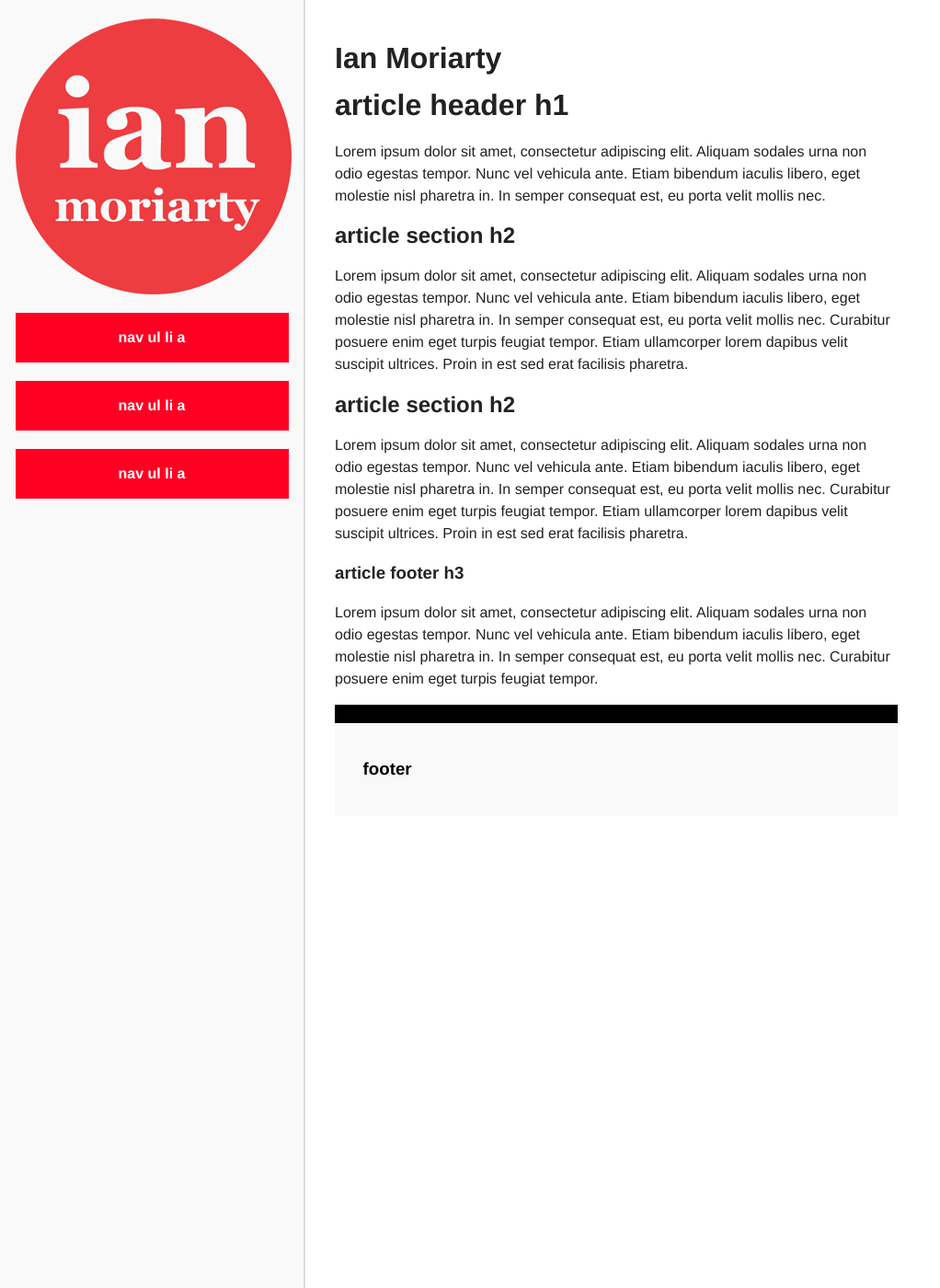
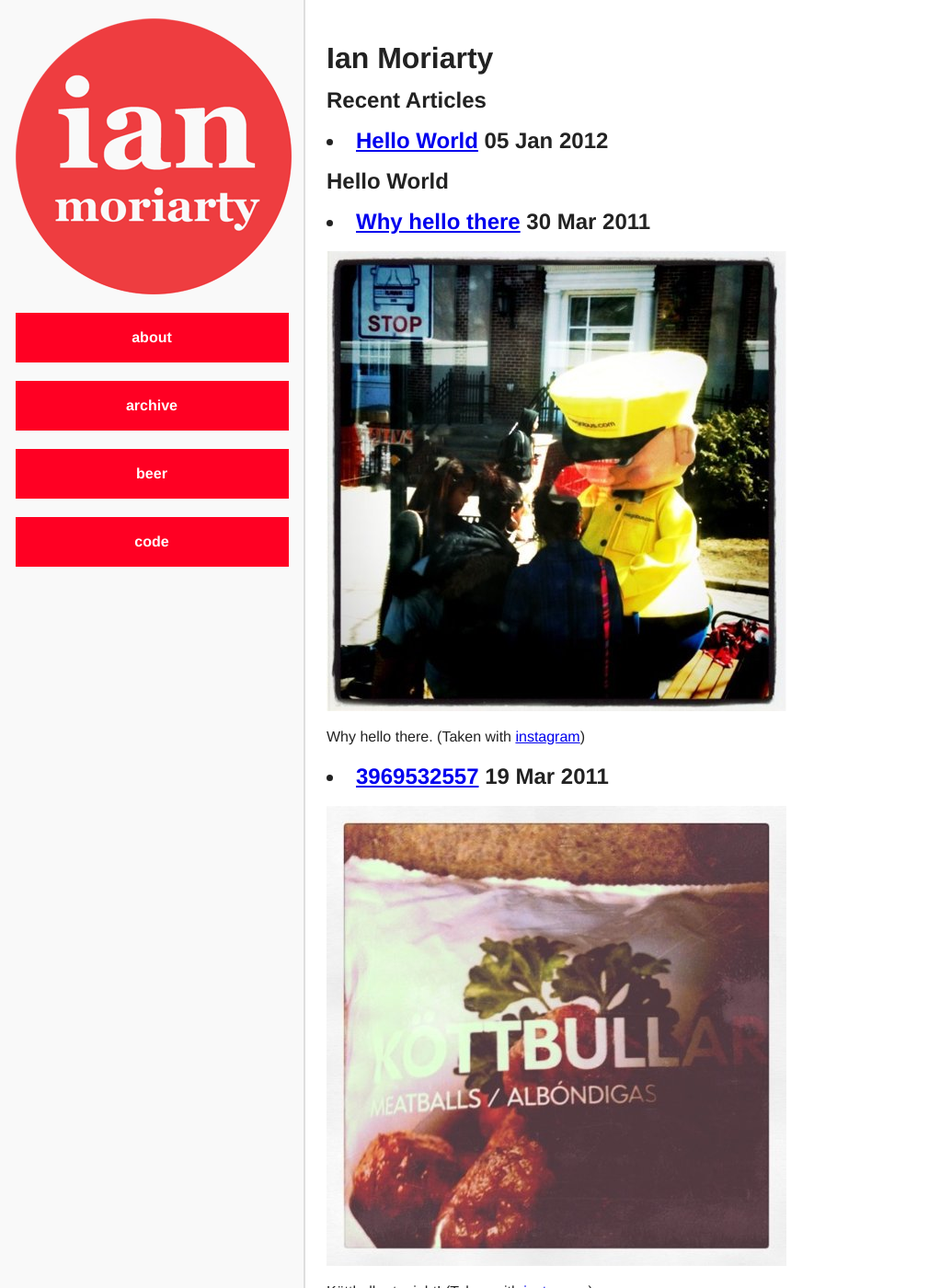
Before and after one commit to iann/website, a Jekyll site: the page built from index.html, in a window 1280 px wide and 1400 px high. Shown: the whole window at 92% size, without its empty margins (0-1022 px from the left). Built offline with Jekyll 4.4.1, drawn with Linux system fonts in a browser that asks for light colours; Markdown is read by kramdown in place of the engine named in the settings; the list of posts is cut into pages by our own code; some of the changed text lies outside the part shown.

Commit message:
index changes

```diff
--- a/_config.yml
+++ b/_config.yml
@@ -1,3 +1,4 @@
 auto: true
 pygments: true
 markdown: rdiscount
+paginate: 5
--- a/_layouts/css/style.css
+++ b/_layouts/css/style.css
@@ -70,7 +70,7 @@
     For: ianmoriarty.com
    =================================================== */
 
-body{ font:16px/24px Helvetica, Helvetica Neue, Arial, sans-serif; }
+body{ font:16px/24px 'Open Sans', Helvetica, Helvetica Neue, Arial, sans-serif; }
 
 .wrapper{
 	width:90%;
@@ -95,8 +95,6 @@
 
 #title{ color:white; }
 
-::-moz-selection { background: #f16529; color: #fff; text-shadow: none; }
-::selection      { background: #f16529; color: #fff; text-shadow: none; }
 
 /* ==============
     MOBILE: Menu
--- a/_layouts/default.html
+++ b/_layouts/default.html
@@ -13,7 +13,9 @@
 
     <meta name="viewport" content="width=device-width,initial-scale=1">
 
-    <link rel="stylesheet" href="/css/style2.css">
+    <link rel="stylesheet" href="/css/style.css?version2">
+    <link href='http://fonts.googleapis.com/css?family=Open+Sans' rel='stylesheet' type='text/css'>
+
 
     <script src="/js/libs/modernizr-2.0.6.min.js"></script>
 </head>
@@ -25,9 +27,10 @@
                 <img src="/img/logo.png" alt="Ian Moriarty">
                 <nav>
                     <ul>
-                        <li><a href="#">nav ul li a</a></li>
-                        <li><a href="#">nav ul li a</a></li>
-                        <li><a href="#">nav ul li a</a></li>
+                        <li><a href="#">about</a></li>
+                        <li><a href="#">archive</a></li>
+                        <li><a href="#">beer</a></li>
+                        <li><a href="#">code</a></li>
                     </ul>
                 </nav>
             </header>
--- a/css/style2.css
+++ b/css/style2.css
@@ -70,7 +70,7 @@
     For: ianmoriarty.com
    =================================================== */
 
-body{ font:16px/24px Helvetica, Helvetica Neue, Arial, sans-serif; }
+body{ font:16px/24px 'Open Sans', Helvetica, Helvetica Neue, Arial, sans-serif; }
 
 .wrapper{
 	width:90%;
--- /dev/null
+++ b/index.html
@@ -0,0 +1,24 @@
+---
+layout: page
+title: Home
+---
+
+<h2>Recent Articles</h2>
+
+{% for post in paginator.posts %}
+<h2><li><a href="{{ post.url }}">{{ post.title }}</a> <span>{{ post.date | date_to_string }}</span></li></h2>
+    <p>{{ post.content | truncatewords:50 }}</p>
+{% endfor %}
+
+{% if paginator.next_page %}
+    <h3><a href="/page{{ paginator.next_page }}/">older posts</a></h3>
+{% endif %}
+
+{% if paginator.previous_page %}
+    <h3><a href="
+            {% if paginator.previous_page == 1 %}
+            /
+            {% else %}
+            /page{{ paginator.previous_page }}
+            {% endif %}">newer posts</a></h3>
+{% endif %}
--- a/index.md
+++ /dev/null
@@ -1,20 +0,0 @@
----
-layout: page
-title: Home
----
-
-#article header h1
-
-Lorem ipsum dolor sit amet, consectetur adipiscing elit. Aliquam sodales urna non odio egestas tempor. Nunc vel vehicula ante. Etiam bibendum iaculis libero, eget molestie nisl pharetra in. In semper consequat est, eu porta velit mollis nec.
-
-## article section h2
-
-Lorem ipsum dolor sit amet, consectetur adipiscing elit. Aliquam sodales urna non odio egestas tempor. Nunc vel vehicula ante. Etiam bibendum iaculis libero, eget molestie nisl pharetra in. In semper consequat est, eu porta velit mollis nec. Curabitur posuere enim eget turpis feugiat tempor. Etiam ullamcorper lorem dapibus velit suscipit ultrices. Proin in est sed erat facilisis pharetra.
-
-## article section h2
-
-Lorem ipsum dolor sit amet, consectetur adipiscing elit. Aliquam sodales urna non odio egestas tempor. Nunc vel vehicula ante. Etiam bibendum iaculis libero, eget molestie nisl pharetra in. In semper consequat est, eu porta velit mollis nec. Curabitur posuere enim eget turpis feugiat tempor. Etiam ullamcorper lorem dapibus velit suscipit ultrices. Proin in est sed erat facilisis pharetra.
-
-### article footer h3
-
-Lorem ipsum dolor sit amet, consectetur adipiscing elit. Aliquam sodales urna non odio egestas tempor. Nunc vel vehicula ante. Etiam bibendum iaculis libero, eget molestie nisl pharetra in. In semper consequat est, eu porta velit mollis nec. Curabitur posuere enim eget turpis feugiat tempor.
```
Also changed, not shown: _layouts/css/style2.css (deleted, +0 -305 lines), _posts/2012-01-05-Hello-World.md (+1 -1 lines).
